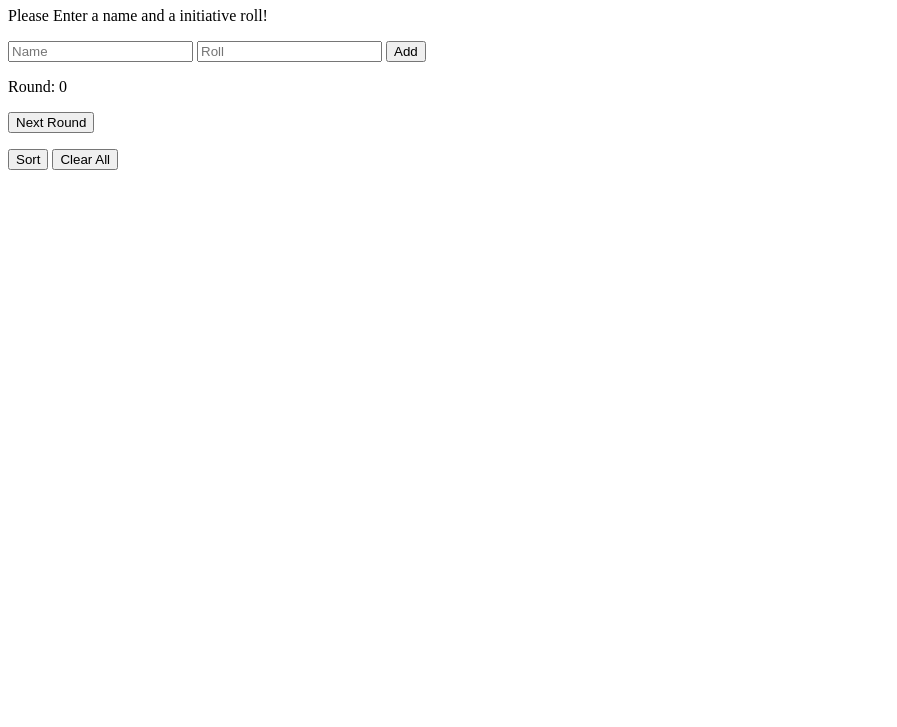
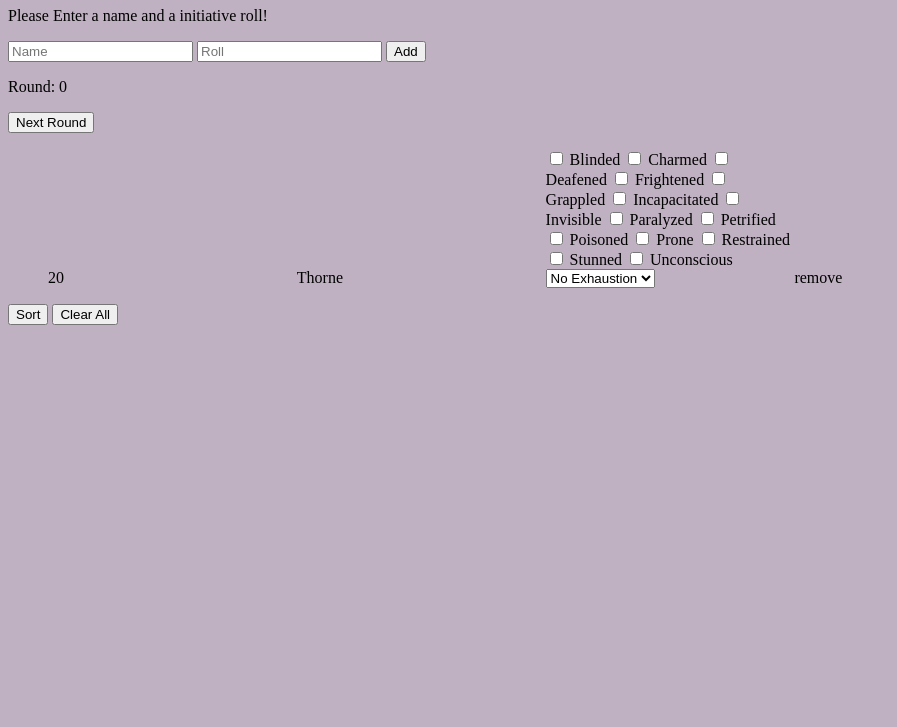
Before and after one commit to bdmecham/Rollinitiative, a plain HTML site: page index.html in a window 1280 px wide. Shown: the part 73-800 px from the top of the page, without its empty margins (0-897 px from the left). Drawn offline with Linux system fonts and the light colour scheme.

Commit message:
Starting to change the character cards.

```diff
--- a/index.html
+++ b/index.html
@@ -4,6 +4,7 @@
     <meta charset="UTF-8">
     <meta name="viewport" content="width=device-width, initial-scale=1.0">
     <title>Initiative Tracker</title>
+    <link rel="stylesheet" href="styles/style.css">
 </head>
 <body>
     <header><h1>Initiative Tracker</h1></header>
@@ -24,6 +25,59 @@
         </div>
         <div>
             <ul id="init-list">
+                <li><div>20</div> <div>Thorne</div>
+                    <div>
+                        <input type="checkbox" name="condition-blinded" id="condition-blinded">
+                        <label for="condition-blinded">Blinded</label>
+
+                        <input type="checkbox" name="condition-charmed" id="condition-charmed">
+                        <label for="condition-charmed">Charmed</label>
+
+                        <input type="checkbox" name="condition-deafened" id="condition-deafened">
+                        <label for="condition-deafened">Deafened</label>
+
+                        <input type="checkbox" name="condition-frightened" id="condition-frightened">
+                        <label for="condition-frightened">Frightened</label>
+
+                        <input type="checkbox" name="condition-grappled" id="condition-grappled">
+                        <label for="condition-grappled">Grappled</label>
+
+                        <input type="checkbox" name="condition-incapacitated" id="condition-incapacitated">
+                        <label for="condition-incapacitated">Incapacitated</label>
+
+                        <input type="checkbox" name="condition-invisible" id="condition-invisible">
+                        <label for="condition-invisible">Invisible</label>
+
+                        <input type="checkbox" name="condition-paralyzed" id="condition-paralyzed">
+                        <label for="condition-paralyzed">Paralyzed</label>
+
+                        <input type="checkbox" name="condition-petrified" id="condition-petrified">
+                        <label for="condition-petrified">Petrified</label>
+
+                        <input type="checkbox" name="condition-poisoned" id="condition-poisoned">
+                        <label for="condition-poisoned">Poisoned</label>
+
+                        <input type="checkbox" name="condition-prone" id="condition-prone">
+                        <label for="condition-prone">Prone</label>
+
+                        <input type="checkbox" name="condition-restrained" id="condition-restrained">
+                        <label for="condition-restrained">Restrained</label>
+
+                        <input type="checkbox" name="condition-stunned" id="condition-stunned">
+                        <label for="condition-stunned">Stunned</label>
+
+                        <input type="checkbox" name="condition-unconscious" id="condition-unconscious">
+                        <label for="condition-unconscious">Unconscious</label>
+                        <select name="conditions" id="condition options">
+                            <option value="Exhaustion 0">No Exhaustion</option>
+                            <option value="Exhaustion 1">Exhaustion 1</option>
+                            <option value="Exhaustion 2">Exhaustion 2</option>
+                            <option value="Exhaustion 3">Exhaustion 3</option>
+                            <option value="Exhaustion 4">Exhaustion 4</option>
+                            <option value="Exhaustion 5">Exhaustion 5</option>
+                            <option value="Exhaustion 6">Exhaustion 6</option>
+                        </select>
+                    </div> <div>remove</div></li>
                 <!-- <li>
                     12 Thorne
                 </li>
--- a/styles/style.css
+++ b/styles/style.css
@@ -1,3 +1,18 @@
+/* colors
+#364652
+#BFB1C1
+#1A936F
+
+*/
 body{
-    background-color: #F8FFF4;
+    background-color: #BFB1C1;
 }
+
+ul {
+    list-style: none;
+}
+
+li div{
+    display: inline-block;
+    width: 20%;
+}
```
